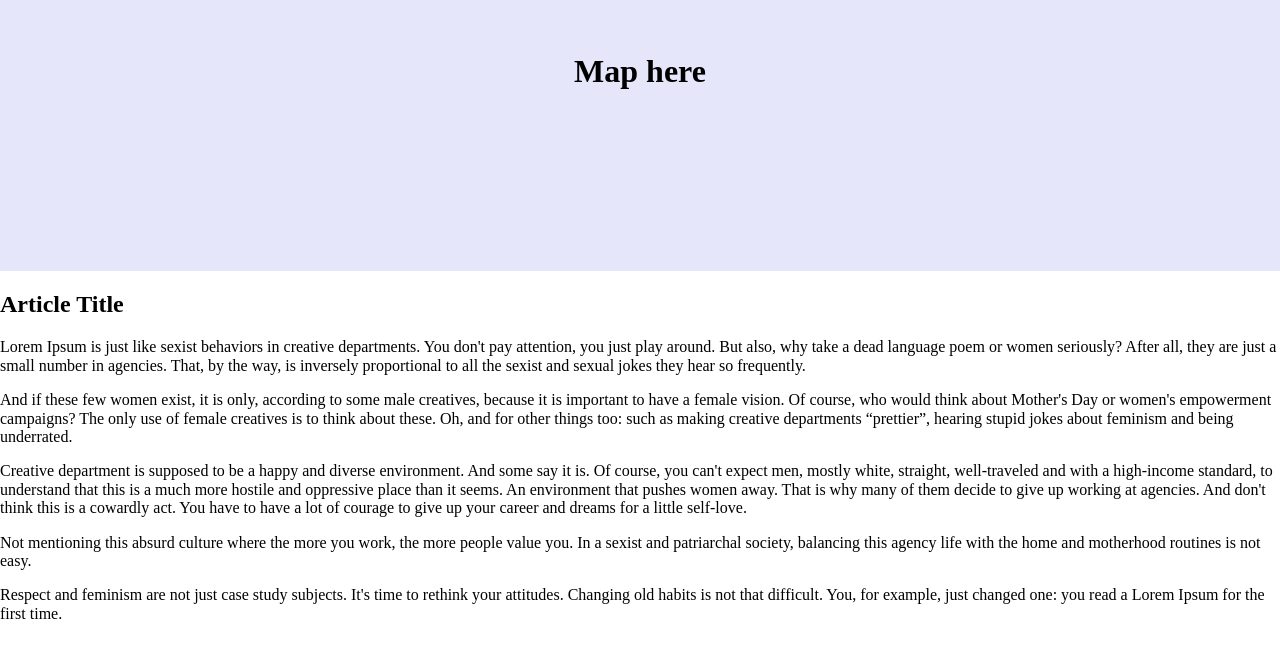
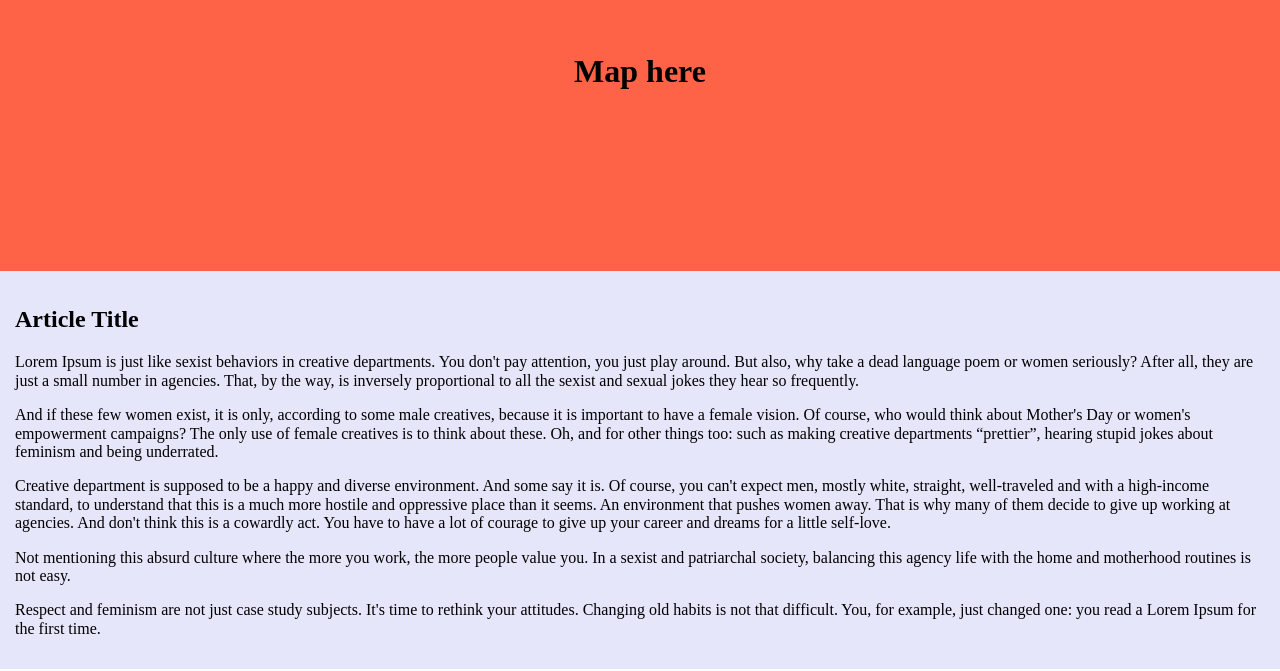
Before and after one commit to kylerobertduncan/bodyScrollPlayground, a plain HTML site: page index.html in a window 1280 px wide. Shown: the part 129-800 px from the top of the page. Drawn offline with Linux system fonts and the light colour scheme.

Commit message:
Tidy css

```diff
--- a/style.css
+++ b/style.css
@@ -21,20 +21,18 @@ aside {
   display: flex;
   justify-content: center;
   align-items: center;
-  /* padding: 10px; */
   height: 50%;
+  width: 100%;
   position: fixed;
-  /* top: 0; */
-}
-
-aside {
-  background-color: lavender;
-  height: 50%;
-  overflow-y: scroll;
-  padding: 10px;
-  width: 100%;
 }
 
 .mapSpace {
   height: 50%;
+  width: 100%;
 }
+
+article {
+  background-color: lavender;
+  padding: 15px;
+  width: 100%;
+}
```
Also changed, not shown: index.html (line endings or trailing spaces).
